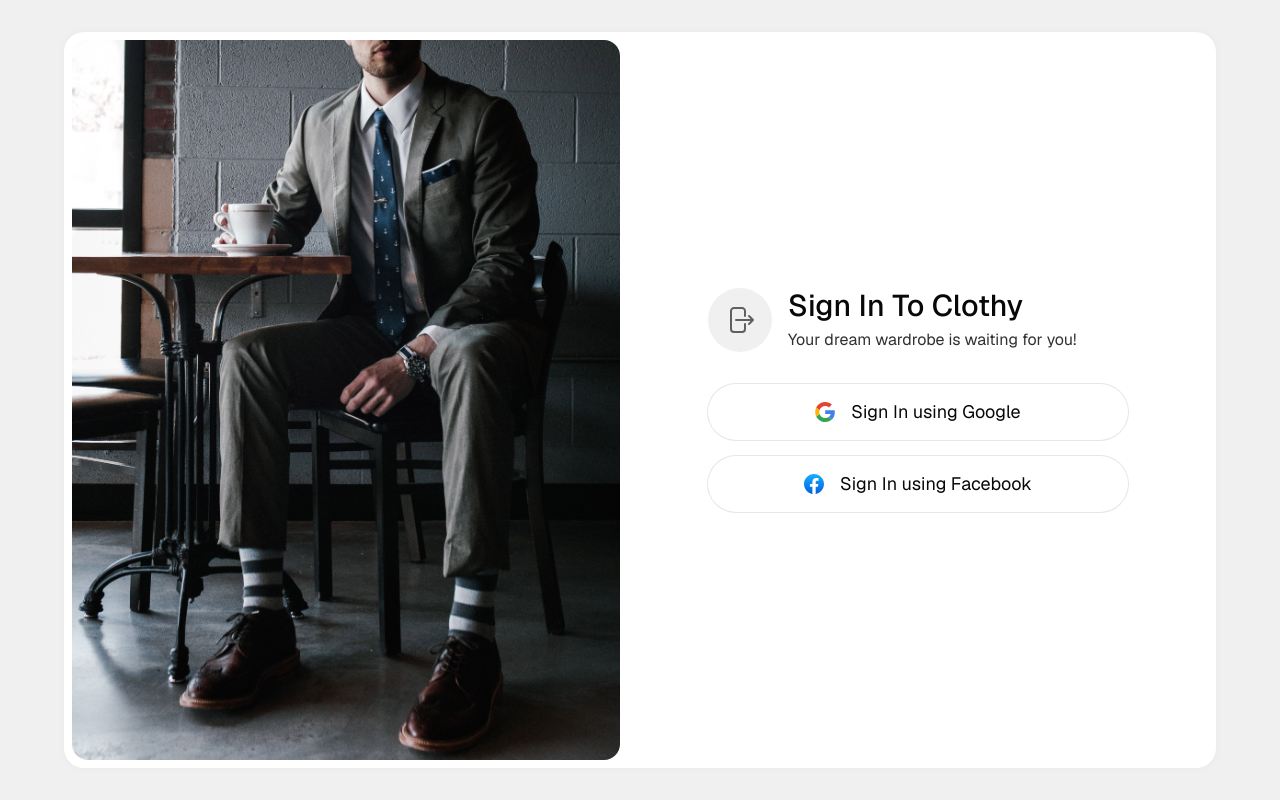
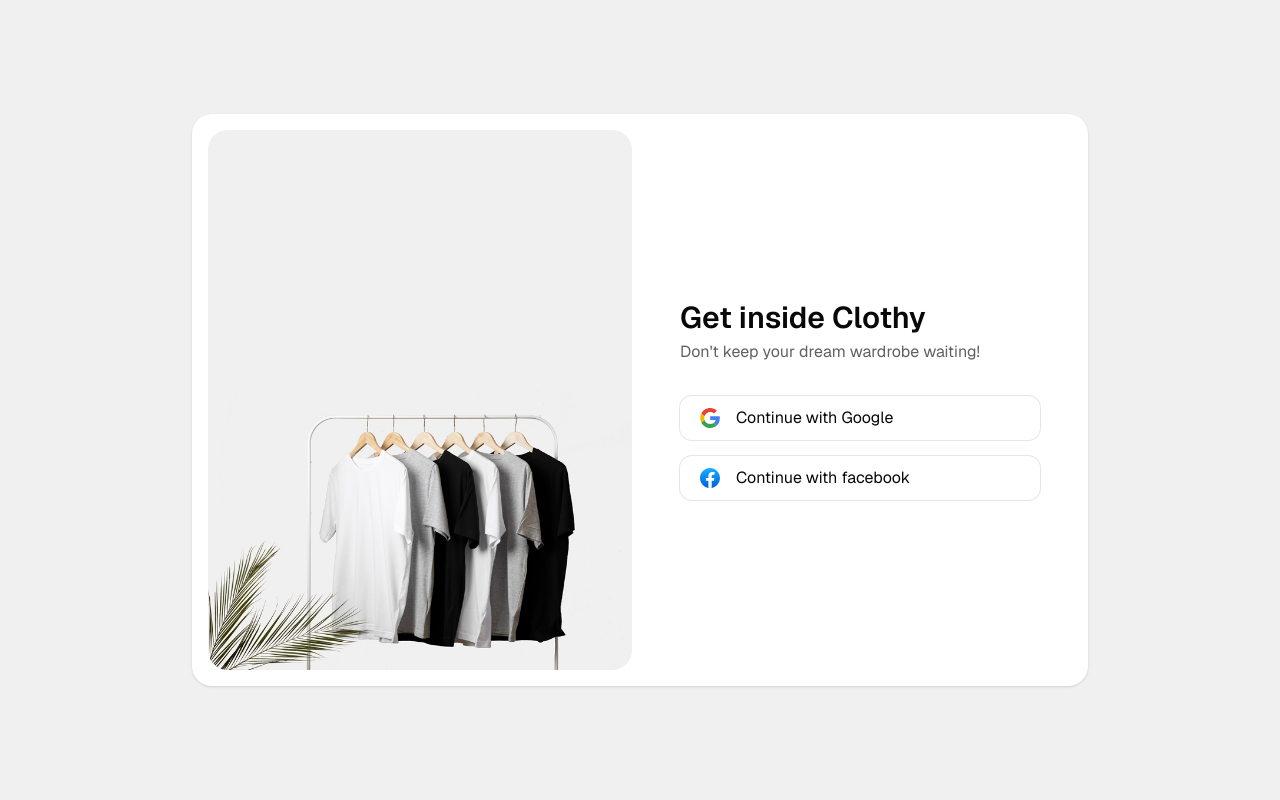
Before and after one commit to zarif-tajwar/verve-styles-store, a Next.js app: page /auth/sign-in in a window 1280 px wide. Built offline with nearby package versions, Linux system fonts and the light colour scheme; no server answers.

Commit message:
remade sign in page

```diff
--- a/src/app/auth/sign-in/SignInButton.tsx
+++ b/src/app/auth/sign-in/SignInButton.tsx
@@ -3,14 +3,21 @@
 import { Button } from '@/components/UI/Button';
 import { signInAction } from '@/lib/actions/auth';
 import { BuiltInProviderType } from '@auth/core/providers';
-import React from 'react';
+import { ArrowRight } from 'lucide-react';
+import React, { Dispatch, SetStateAction } from 'react';
 
 const SignInButton = ({
-  children,
   provider,
+  icon,
+  text,
+  loading,
+  setLoading,
 }: {
-  children: React.ReactNode;
   provider?: BuiltInProviderType;
+  icon: React.ReactNode;
+  text: string;
+  loading: boolean;
+  setLoading: Dispatch<SetStateAction<boolean>>;
 }) => {
   return (
     <Button
@@ -19,9 +26,14 @@ const SignInButton = ({
         await signInAction(provider || 'google', { redirectTo: '/shop' });
       }}
       variant={'outline'}
-      className="w-full max-w-[26.75rem] gap-3 py-5 text-sm sm:text-base lg:gap-4 lg:py-7 lg:text-lg"
+      className="group w-full justify-start gap-4 px-5"
+      roundness={'xl'}
     >
-      {children}
+      {icon}
+      <span>{text}</span>
+      <span className="flex flex-grow -translate-x-2 justify-end opacity-0 transition-all duration-200 group-hover:translate-x-0 group-hover:opacity-100">
+        <ArrowRight className="h-5 w-5 text-primary-300" />
+      </span>
     </Button>
   );
 };
--- /dev/null
+++ b/src/app/auth/sign-in/SignInFormWrapper.tsx
@@ -0,0 +1,40 @@
+'use client';
+
+import { GoogleIcon, FacebookIcon } from '@/components/Svgs/icons';
+import SignInButton from './SignInButton';
+import { useState } from 'react';
+
+const SignInFormWrapper = () => {
+  const [loading, setLoading] = useState(false);
+  return (
+    <div className="flex w-full flex-col gap-4">
+      <SignInButton
+        loading={loading}
+        setLoading={setLoading}
+        icon={
+          <GoogleIcon
+            width={20}
+            height={20}
+            className="h-[1.125rem] w-[1.125rem] sm:h-5 sm:w-5"
+          />
+        }
+        text={`Continue with Google`}
+      />
+
+      <SignInButton
+        loading={loading}
+        setLoading={setLoading}
+        provider="facebook"
+        icon={
+          <FacebookIcon
+            width={20}
+            height={20}
+            className="h-[1.125rem] w-[1.125rem] sm:h-5 sm:w-5"
+          />
+        }
+        text={`Continue with facebook`}
+      />
+    </div>
+  );
+};
+export default SignInFormWrapper;
--- a/src/app/auth/sign-in/page.tsx
+++ b/src/app/auth/sign-in/page.tsx
@@ -1,83 +1,27 @@
-import { FacebookIcon, GoogleIcon } from '@/components/Svgs/icons';
+import { GoogleIcon, FacebookIcon } from '@/components/Svgs/icons';
+import SignInButton from './SignInButton';
+import bgImage from './sign-in-bg.jpg';
 import Image from 'next/image';
-import SignInButton from './SignInButton';
-import { auth } from '@/auth';
-import { redirect } from 'next/navigation';
+import SignInFormWrapper from './SignInFormWrapper';
 
-const SignInPage = async () => {
-  const session = await auth();
-  // if (session) redirect('/shop');
-
+const SignInPage = () => {
   return (
-    <div className="flex h-[100vh] w-screen items-center justify-center bg-primary-50 p-8 sm:bg-primary-50">
-      <main className="max-h-[50rem] w-full max-w-6xl rounded-main shadow-light-drop sm:h-full sm:bg-primary-0 sm:p-6 sm:pr-12 lg:py-2 lg:pl-2 lg:pr-6">
-        <div className="relative h-full grid-cols-[2fr_1fr] sm:grid lg:grid-cols-[0.8fr_1fr] lg:gap-6 xl:grid-cols-2">
-          {/* Login Visual */}
-          <div className="relative hidden overflow-hidden rounded-2xl lg:block">
-            <Image
-              src={'/sign-in-image-2.jpg'}
-              // fill
-              width={640}
-              height={844}
-              alt="A young man with good cloths"
-              className="absolute inset-0 h-full w-full object-cover"
-              loading="eager"
-              priority
-            />
+    <div className="flex min-h-[100svh] w-screen items-center justify-center bg-primary-50 p-8">
+      <main className="grid max-w-4xl grid-cols-2 gap-4 rounded-main bg-primary-0 p-4 shadow">
+        <div className="overflow-hidden rounded-main shadow-inner">
+          <Image
+            src={bgImage}
+            className="max-w-full object-cover"
+            alt="Some neutral color T-shirts on a hanger."
+            priority
+          />
+        </div>
+        <div className="flex flex-col justify-center gap-8 px-8">
+          <div className="flex flex-col gap-1">
+            <h1 className="text-3xl font-semibold">Get inside Clothy</h1>
+            <p className="text-primary-400">{`Don't keep your dream wardrobe waiting!`}</p>
           </div>
-          {/* Login Prompt */}
-          <div className="flex items-center justify-center">
-            <div className="right-0 flex w-full max-w-md flex-col items-start justify-center rounded-2xl bg-primary-0 p-8 py-10 shadow-light-drop sm:absolute sm:shadow-drop lg:static lg:max-w-none lg:p-8 lg:shadow-none xl:p-16 landscape:static">
-              <div className="mb-12 flex flex-col gap-x-4 gap-y-3 lg:mb-8 lg:flex-row">
-                <span className="inline-flex aspect-square h-12 w-12 flex-grow items-center justify-center rounded-full bg-primary-50 text-primary-400 lg:h-16 lg:w-16">
-                  <svg
-                    xmlns="http://www.w3.org/2000/svg"
-                    fill="none"
-                    viewBox="0 0 24 24"
-                    strokeWidth={1.5}
-                    stroke="currentColor"
-                    className="inline-block h-6 w-6 lg:h-8 lg:w-8"
-                    width={24}
-                    height={24}
-                  >
-                    <path
-                      strokeLinecap="round"
-                      strokeLinejoin="round"
-                      d="M15.75 9V5.25A2.25 2.25 0 0013.5 3h-6a2.25 2.25 0 00-2.25 2.25v13.5A2.25 2.25 0 007.5 21h6a2.25 2.25 0 002.25-2.25V15m3 0l3-3m0 0l-3-3m3 3H9"
-                    />
-                  </svg>
-                </span>
-
-                <div>
-                  <h1 className="mb-1 text-2xl font-medium lg:text-3xl">
-                    Sign In To Clothy
-                  </h1>
-                  <p className="text-primary-500">
-                    Your dream wardrobe is waiting{' '}
-                    <span className="whitespace-nowrap">for you!</span>
-                  </p>
-                </div>
-              </div>
-              <div className="space-y-4">
-                <SignInButton>
-                  <GoogleIcon
-                    width={20}
-                    height={20}
-                    className="h-[1.125rem] w-[1.125rem] sm:h-5 sm:w-5"
-                  />
-                  Sign In using Google
-                </SignInButton>
-                <SignInButton provider="facebook">
-                  <FacebookIcon
-                    width={20}
-                    height={20}
-                    className="h-[1.125rem] w-[1.125rem] sm:h-5 sm:w-5"
-                  />
-                  Sign In using Facebook
-                </SignInButton>
-              </div>
-            </div>
-          </div>
+          <SignInFormWrapper />
         </div>
       </main>
     </div>
--- a/src/auth.ts
+++ b/src/auth.ts
@@ -61,7 +61,7 @@ const authConfig = {
       // inserts email and name into provider account.
       // these extra database calls wouldn't be necessary if auth js supported custom logic
       // or provided the oauth profile object while creating an account
-      await db.transaction(async (tx) => {
+      db.transaction(async (tx) => {
         const extraInfo = (
           await tx
             .select({
--- a/src/components/ShopFilter/FilterSidebar.tsx
+++ b/src/components/ShopFilter/FilterSidebar.tsx
@@ -1,3 +1,4 @@
+import Divider from '../UI/Divider';
 import ClothingCheckbox from './ClothingCheckbox';
 import DoubleRangeSlider from './DoubleRangeSlider';
 import DressStyleCheckbox from './DressStyleCheckbox';
@@ -8,24 +9,24 @@ export const FilterSidebar = () => {
   return (
     <div className="sticky top-20 h-max">
       <div className="w-max max-w-[18.5rem]">
-        <div className="rounded-main border border-primary-100 px-6 pb-8 pt-8">
+        <div className="rounded-main border border-primary-50 px-6 pb-8 pt-8">
           <div className="flex items-center justify-between">
             <h2 className="font-geist text-xl font-semibold capitalize">
               Filters
             </h2>
             <Sliders size={20} className="text-primary-400" />
           </div>
-          <VerticalDivider />
+          <Divider className="my-6" />
           <h3 className="mb-4 font-semibold capitalize">Clothing</h3>
           <ClothingCheckbox />
 
-          <VerticalDivider />
+          <Divider className="my-6" />
           <h3 className="mb-4 font-semibold capitalize">Price</h3>
           <DoubleRangeSlider />
-          <VerticalDivider />
+          <Divider className="my-6" />
           <h3 className="mb-4 font-semibold capitalize">Size</h3>
           <SizesCheckbox />
-          <VerticalDivider />
+          <Divider className="my-6" />
           <h3 className="mb-4 font-semibold capitalize">Dress Style</h3>
           <DressStyleCheckbox />
         </div>
@@ -33,7 +34,3 @@ export const FilterSidebar = () => {
     </div>
   );
 };
-
-const VerticalDivider = () => (
-  <div className="my-6 h-px w-full bg-primary-100"></div>
-);
```
Also changed, not shown: src/app/auth/sign-in/pageOld.tsx (added, +86 -0 lines), src/app/auth/sign-in/sign-in-bg.jpg (added).
